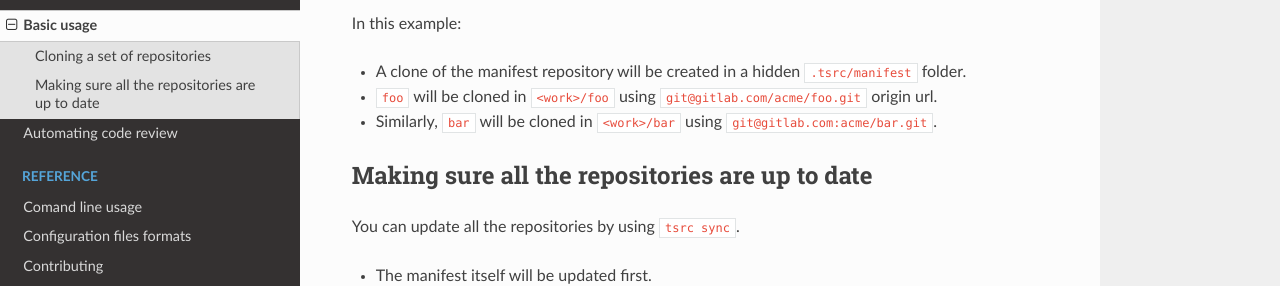
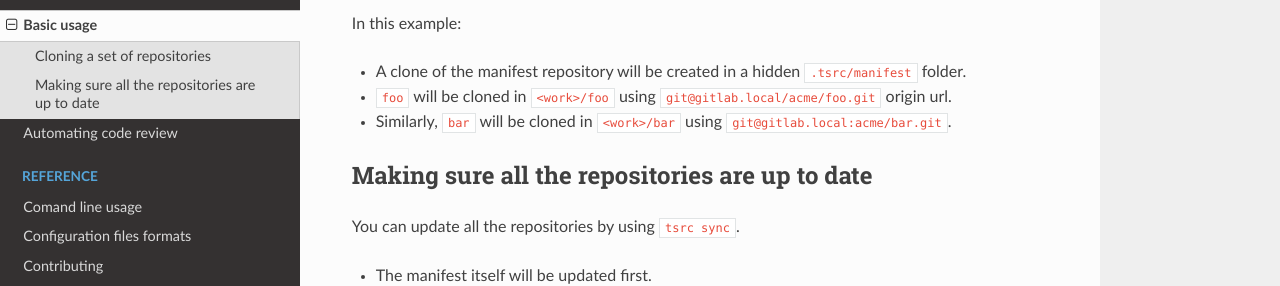
Before and after one commit to your-tools/tsrc, an MkDocs documentation site: the page built from docs/guide/basics.md, in a window 1280 px wide and 900 px high, scrolled down 515 px. Shown: the part 169-455 px from the top of the window. Built offline with MkDocs 1.6.1, drawn with Linux system fonts in a browser that asks for light colours; nearby versions of some CDN libraries.

Commit message:
typo fix

```diff
--- a/docs/guide/basics.md
+++ b/docs/guide/basics.md
@@ -30,8 +30,8 @@ $ tsrc init git@gitlab.local:acme/manifest.git
 In this example:
 
 * A clone of the manifest repository will be created in a hidden `.tsrc/manifest` folder.
-* `foo` will be cloned in `<work>/foo` using `git@gitlab.com/acme/foo.git` origin url.
-* Similarly, `bar` will be cloned in `<work>/bar` using `git@gitlab.com:acme/bar.git`.
+* `foo` will be cloned in `<work>/foo` using `git@gitlab.local/acme/foo.git` origin url.
+* Similarly, `bar` will be cloned in `<work>/bar` using `git@gitlab.local:acme/bar.git`.
 
 
 ## Making sure all the repositories are up to date
```
